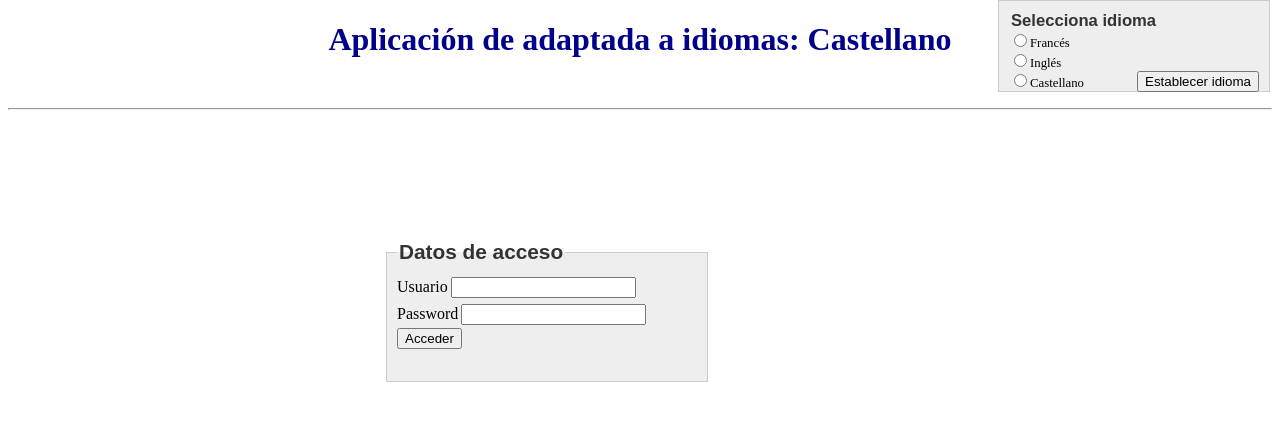
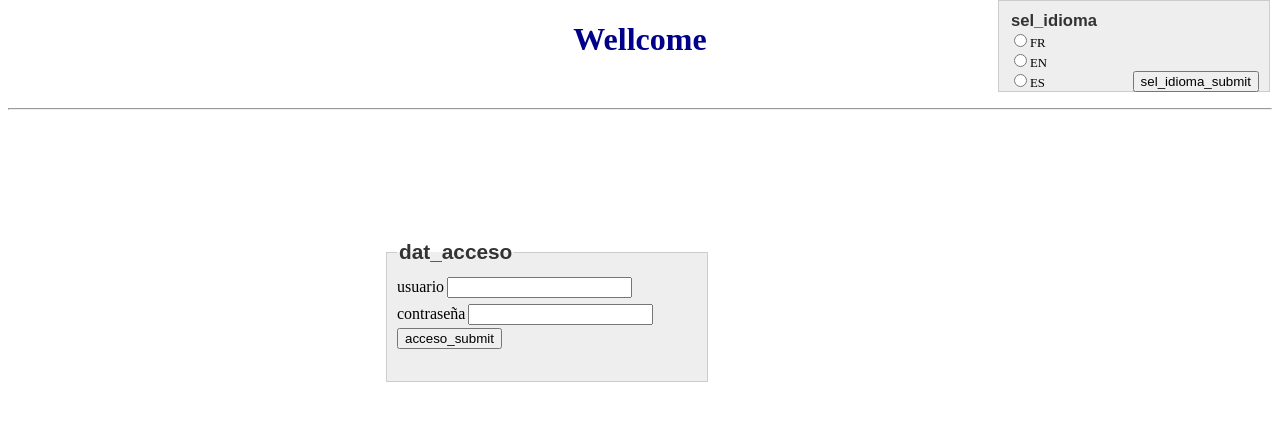
Before and after one commit to AntonioJFN/phpIdiomas, a PHP site: page / in a window 1280 px wide. Shown: the top 421 px of the page. Run offline with PHP 8.4, Linux system fonts and the light colour scheme; some libraries are stand-ins or nearby versions.

Commit message:
metidos los msg=gettext

```diff
--- a/index.php
+++ b/index.php
@@ -1,3 +1,19 @@
+<?php
+
+    $msj0=gettext("titulo"); //Titulo página
+    $msj1 =gettext("Wellcome"); //Mensaje de bienvenida
+    $msj2=gettext("FR"); //boton frances
+    $msj3=gettext("EN"); //...ingles
+    $msj4=gettext("ES"); // castellano
+    $msj5=gettext("sel_idioma"); //titulo radio buton
+    $msj6=gettext("dat_acceso"); //titulo caja acceso
+    $msj7=gettext("usuario");
+    $msj8=gettext("contraseña");
+    $msj9=gettext("sel_idioma_submit"); //boton del radio buton
+    $msj10=gettext("acceso_submit"); //boton acceso a sitio.php
+
+
+?>
 
 <!doctype html>
 <html lang="en">
@@ -7,29 +23,29 @@
           content="width=device-width, user-scalable=no, initial-scale=1.0, maximum-scale=1.0, minimum-scale=1.0">
     <meta http-equiv="X-UA-Compatible" content="ie=edge">
     <link rel="stylesheet" href="estilo.css" type="text/css">
-    <title>Document</title>
+    <title><?= $msj0?></title>
 </head>
 <body>
-<h1>Aplicación de adaptada a idiomas: Castellano</h1>
+<h1><?= $msj1?> </h1>
 
 
 <fieldset class="idioma">
     <form action="index.php" method="post">
 
-        <legend>Selecciona idioma</legend>
-        <input type="radio" name="idioma" value="frances">Francés<br/>
-        <input type="radio" name="idioma" value="ingles">Inglés<br/>
-        <input type="radio" name="idioma"  value="castellano">Castellano
-        <input type="submit" style='float:right' name="submit" value="Establecer idioma">
+        <legend><?= $msj5?></legend>
+        <input type="radio" name="idioma" value="frances"><?= $msj2?><br/>
+        <input type="radio" name="idioma" value="ingles"><?= $msj3?><br/>
+        <input type="radio" name="idioma"  value="castellano"><?= $msj4?>
+        <input type="submit" style='float:right' name="submit" value=<?=$msj9?> >
     </form>
 </fieldset>
 <hr style='margin-top:50px' />
 <form action="sitio.php"  method="post">
     <fieldset class="login">
-        <legend>Datos de acceso</legend>
-        <label for="user">Usuario</label><input type="text" name="user"><br />
-        <label for="user">Password</label><input type="text" name="pass">
-        <input type="submit" value="Acceder">
+        <legend><?= $msj6?></legend>
+        <label for="user"><?= $msj7?></label><input type="text" name="user"><br />
+        <label for="pass"><?= $msj8?></label><input type="text" name="pass">
+        </label><input type="submit" name="submit" value=<?=$msj10?> >
     </fieldset>
 </form>
 
```
Also changed, not shown: sitio.php (+24 -9 lines).
